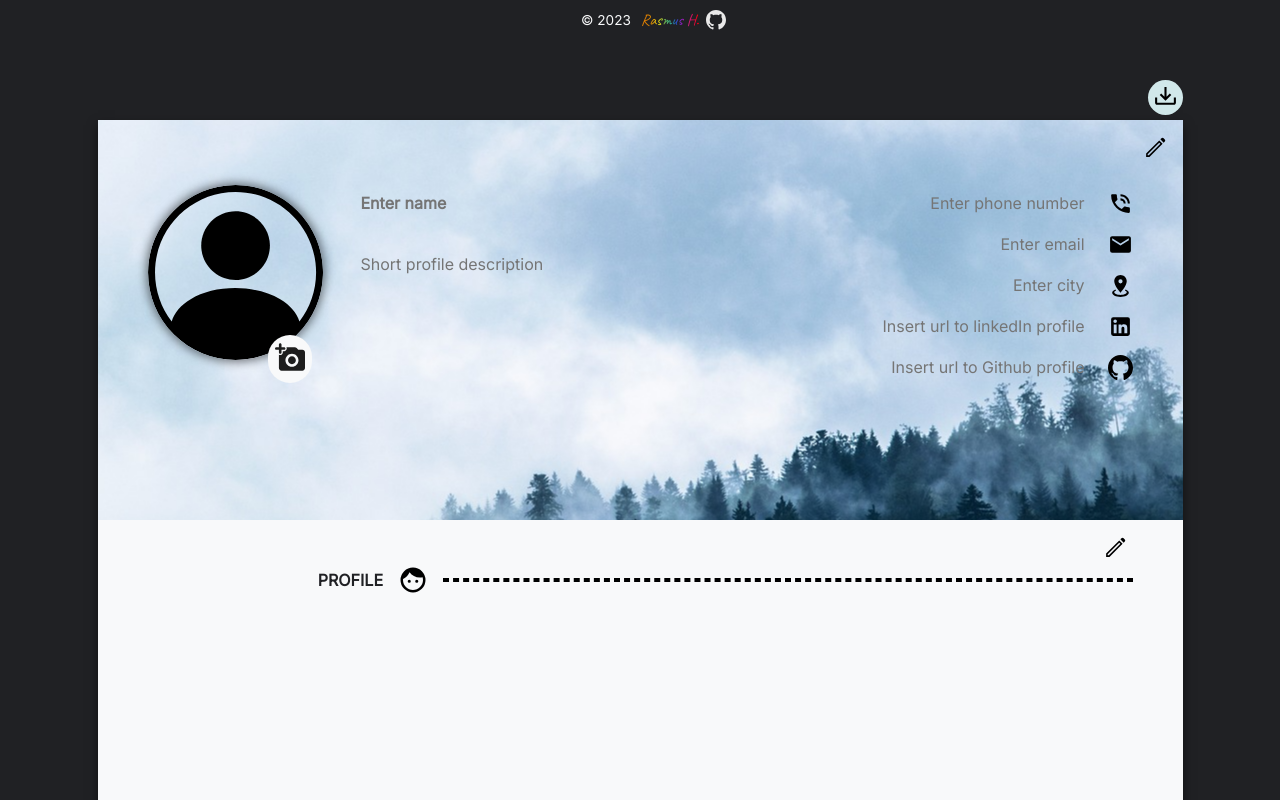
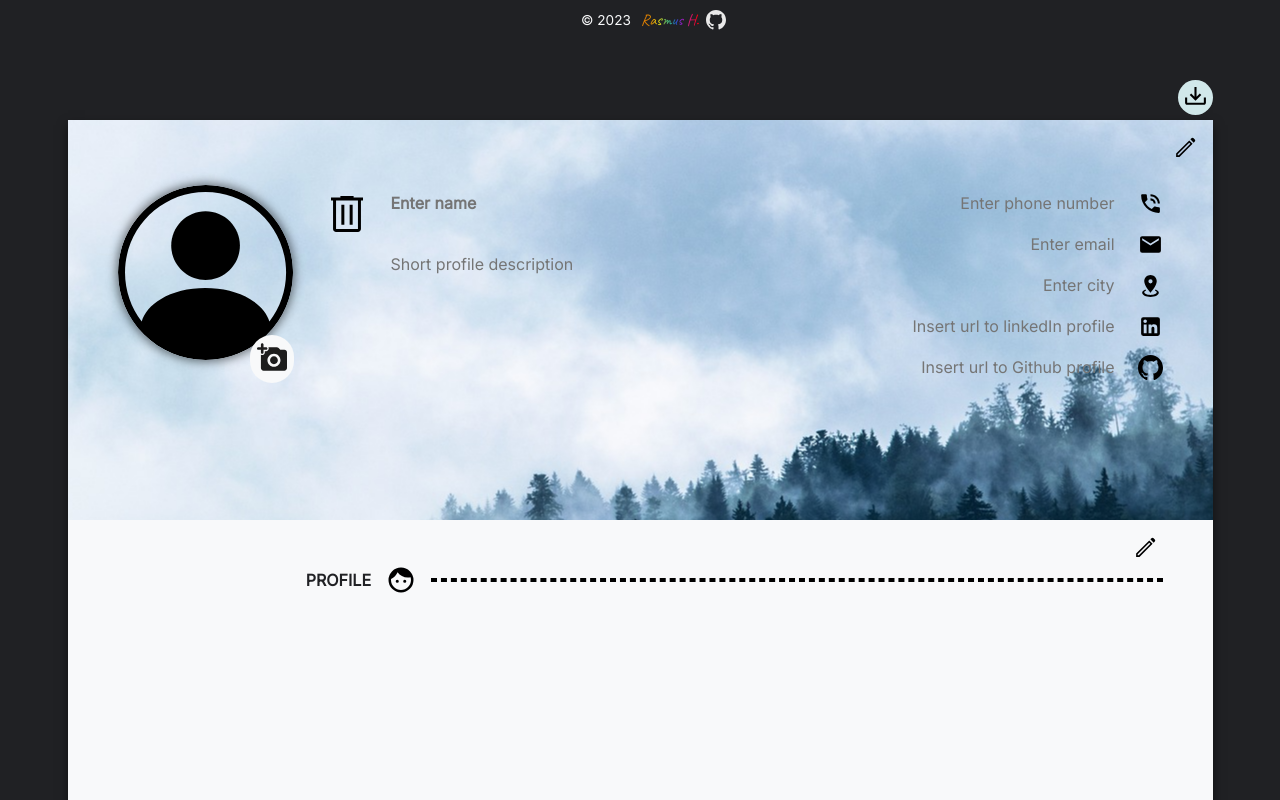
Before and after one commit to rasmushaislund/TOP-cv-generator, a React (Vite) app: page / in a window 1280 px wide. Shown: the top 800 px of the page. Built offline with nearby package versions, Linux system fonts and the light colour scheme.

Commit message:
Add button for deleting avatar photo

```diff
--- a/src/components/Header.jsx
+++ b/src/components/Header.jsx
@@ -31,6 +31,9 @@ export default function Header() {
             className="new-photo"
             accept=".jpeg, .jpg, .png"
           />
+          <button className="delete-photo" htmlFor="delete-photo">
+            <img src="/img/delete.svg" alt="delete photo" />
+          </button>
           <div className="avatar-info">
             <input
               type="text"
```
